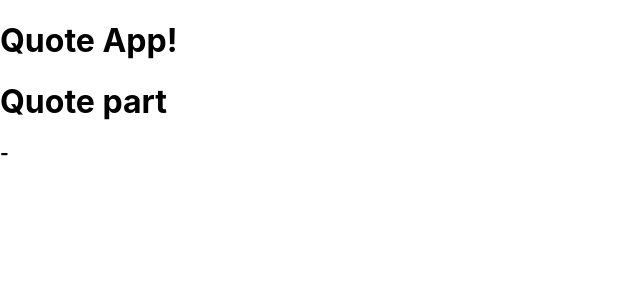
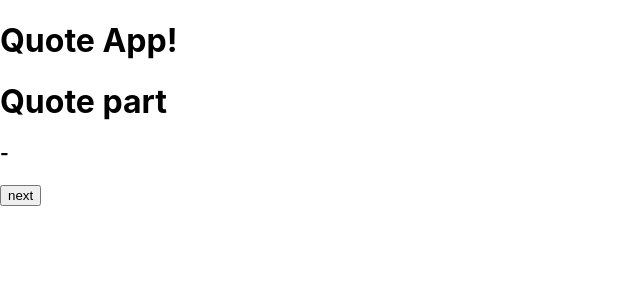
Before and after one commit to adarshajit/Quote-App, a React (Create React App) app: page / in a window 1280 px wide. Shown: the top 300 px of the page, without its empty margins (0-640 px from the left). Built offline with nearby package versions, Linux system fonts and the light colour scheme; no server answers.

Commit message:
a button to generate new quote

```diff
--- a/src/Components/QuoteComponent.js
+++ b/src/Components/QuoteComponent.js
@@ -11,6 +11,8 @@ class Quote extends Component{
             authorData : []
 
         }
+
+    this.refreshPage = this.refreshPage.bind(this)
     }
 
     componentDidMount(){
@@ -22,13 +24,20 @@ class Quote extends Component{
         })
     }
 
+    refreshPage() {
+        window.location.reload(false)
+
+    }
 
     render(){
         return(
             <div>
-                <h1>Quote part</h1>
-                <h2>{this.state.quoteData}</h2>
-                <h3>-{this.state.authorData}</h3>
+                <div className="container">
+                    <h1>Quote part</h1>
+                    <h2>{this.state.quoteData}</h2>
+                    <h3>-{this.state.authorData}</h3>
+                    <button onClick={this.refreshPage}>next</button>
+                </div>
             </div>
         )
     }
```
